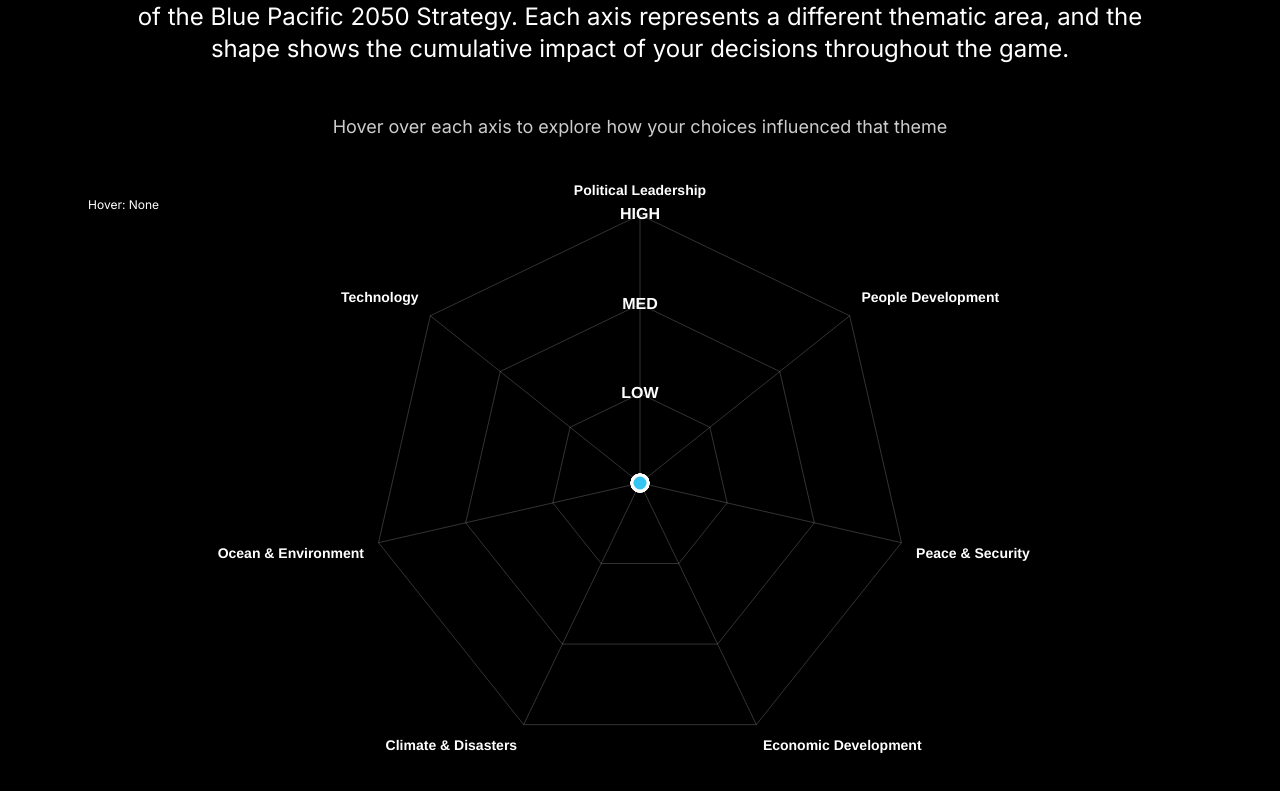
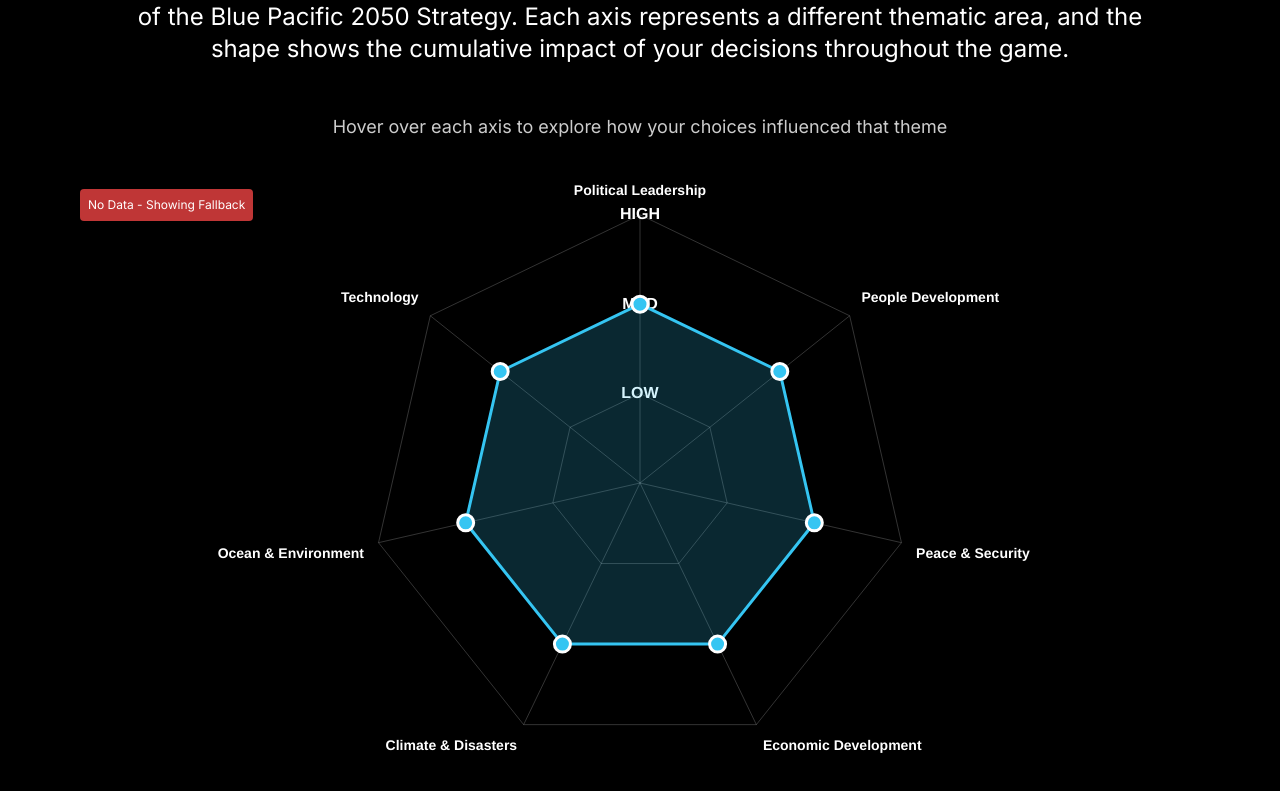
Before and after one commit to DACTACreative/pacific-soundscape-choices, a React (Vite) app: page /scenario-2 in a window 1280 px wide. Shown: the part 3459-4250 px from the top of the page. Built offline with nearby package versions, Linux system fonts and the light colour scheme; no server answers.

Commit message:
Fix: Data not showing
Reverted changes to Chart.js configuration and event handling in `ThematicSpiderChart.tsx` to restore data visibility. The previous implementation of custom hover logic interfered with data rendering.

```diff
--- a/src/components/ThematicSpiderChart.tsx
+++ b/src/components/ThematicSpiderChart.tsx
@@ -41,9 +41,10 @@ export default function ThematicSpiderChart({ className }: ThematicSpiderChartPr
   useEffect(() => {
     const selectedCodes = JSON.parse(sessionStorage.getItem('selectedAnswerCodes') || '[]');
     console.log('🕷️ Loading spider chart data for codes:', selectedCodes);
+    console.log('🕷️ Selected codes length:', selectedCodes.length);
 
     if (selectedCodes.length === 0) {
-      console.log('No selected codes, using fallback');
+      console.log('❌ No selected codes, using fallback');
       setLoading(false);
       return;
     }
@@ -92,13 +93,19 @@ export default function ThematicSpiderChart({ className }: ThematicSpiderChartPr
     return acc;
   }, {} as { [key: string]: number });
 
+  console.log('🕷️ Theme counts:', themeCounts);
+  console.log('🕷️ Player choices length:', playerChoices.length);
+
   // Prepare chart data
   const themeLabels = Object.values(themeMapping);
   const chartData = themeLabels.map(shortLabel => {
     const fullTheme = Object.keys(themeMapping).find(key => themeMapping[key] === shortLabel);
     const count = fullTheme ? (themeCounts[fullTheme] || 0) : 0;
+    console.log(`🕷️ ${shortLabel} -> ${fullTheme} = ${count}`);
     return Math.min(count, 3); // Cap at 3
   });
+
+  console.log('🕷️ Final chart data:', chartData);
 
   const data = {
     labels: themeLabels,
@@ -215,7 +222,41 @@ export default function ThematicSpiderChart({ className }: ThematicSpiderChartPr
   };
 
   if (loading) {
+    console.log('🕷️ Still loading...');
     return <LoadingSpinner />;
+  }
+
+  if (playerChoices.length === 0) {
+    console.log('🕷️ No player choices - showing fallback');
+    // Show fallback chart with sample data
+    const fallbackData = {
+      labels: themeLabels,
+      datasets: [{
+        label: 'Balanced Blue Pacific 2050',
+        data: [2, 2, 2, 2, 2, 2, 2], // Balanced scenario
+        backgroundColor: 'rgba(53, 197, 242, 0.2)',
+        borderColor: '#35c5f2',
+        borderWidth: 3,
+        pointBackgroundColor: '#35c5f2',
+        pointBorderColor: '#ffffff',
+        pointBorderWidth: 3,
+        pointRadius: 8,
+        pointHoverRadius: 12,
+      }]
+    };
+
+    return (
+      <ErrorBoundary>
+        <div className={`relative ${className} font-inter`}>
+          <div className="w-full h-[600px] max-w-7xl mx-auto relative">
+            <Radar data={fallbackData} options={options} style={{ width: '100%', height: '100%' }} />
+            <div className="absolute top-4 left-4 bg-red-500/80 text-white p-2 rounded text-xs z-20">
+              No Data - Showing Fallback
+            </div>
+          </div>
+        </div>
+      </ErrorBoundary>
+    );
   }
 
   return (
```
